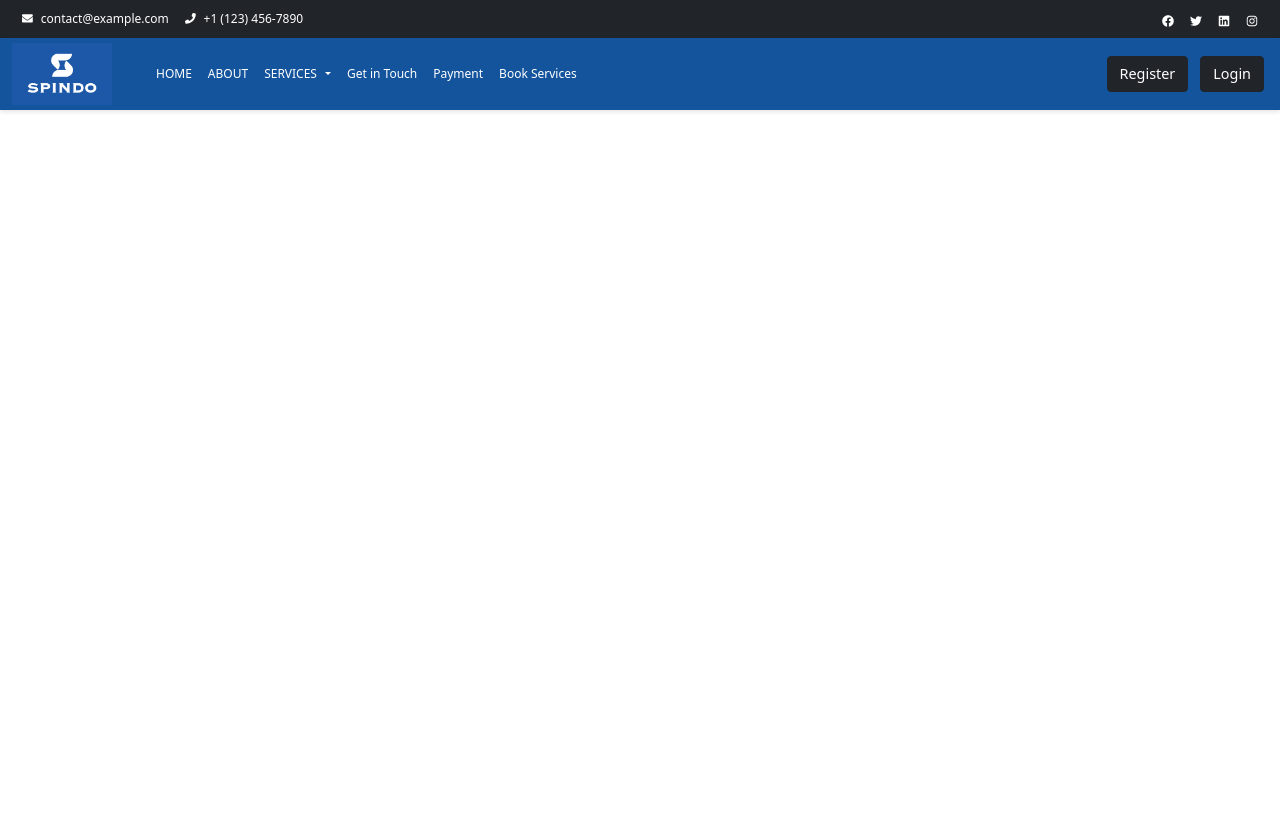
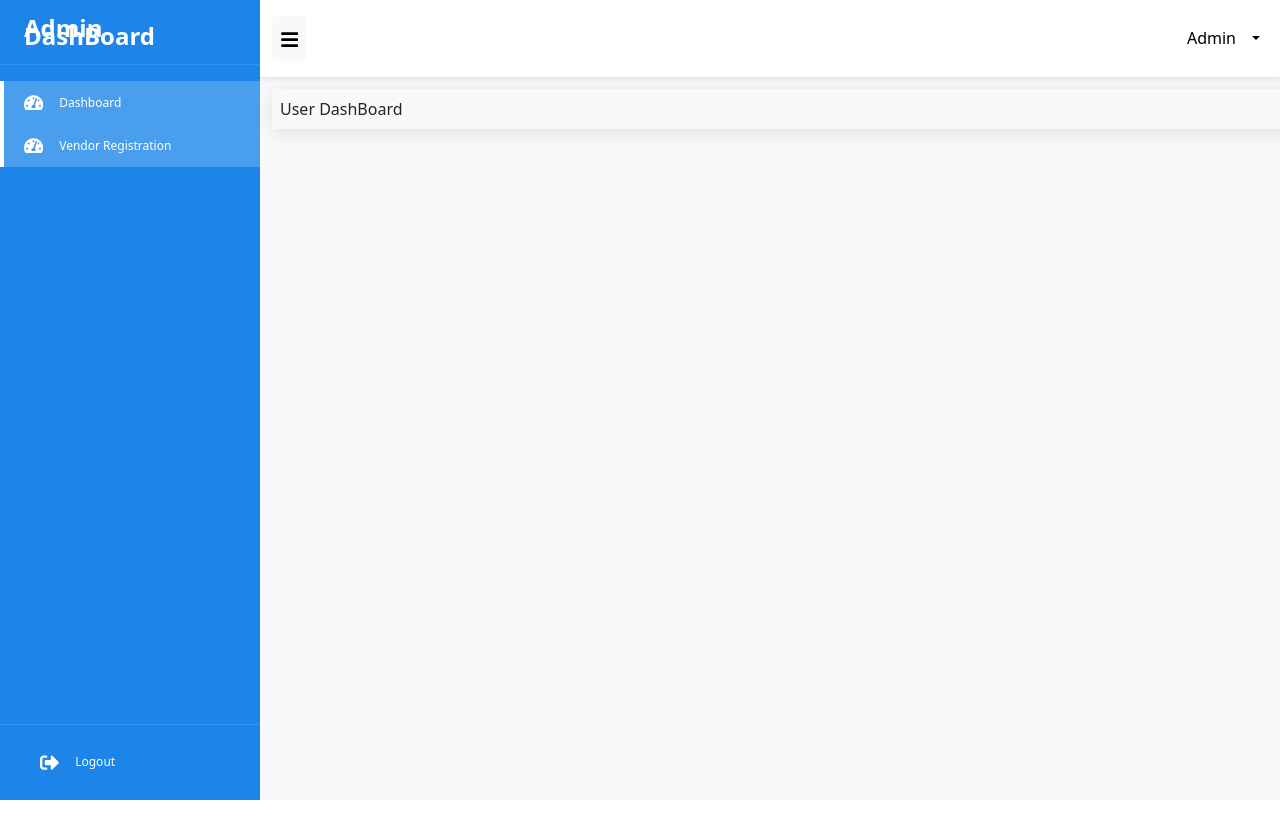
Before and after one commit to deepikachauhan8988/spindo, a React (Create React App) app: page /VendorRegistration in a window 1280 px wide. Shown: the top 838 px of the page. Before the commit the page ends 800 px from the top, so only its background shows below. Built offline with nearby package versions, Linux system fonts and the light colour scheme.

Commit message:
Vendor Registration added in app

```diff
--- a/src/App.js
+++ b/src/App.js
@@ -22,6 +22,7 @@ import UserDashBoard from "./componets/user_dashboard/UserDashBoard";
 import VendorDashBoard from "./componets/vendor_dashboard/VendorDashBoard";
 import StaffDashBoard from "./componets/staff_dashboard/StaffDashBoard";
 import AboutUs from "./componets/pages/AboutUs";
+import VendorRegistration from "./componets/staff_dashboard/vendor_reg/VendorRegistration";
 
 
 
@@ -34,6 +35,7 @@ function App() {
     "/UserDashBoard",
     "/StaffDashBoard",
     "/VendorDashBoard",
+    "/VendorRegistration"
 
   ]);
 
@@ -55,6 +57,7 @@ function App() {
             <Route path="/VendorDashBoard" element={<VendorDashBoard />} />
             <Route path="/StaffDashBoard" element={<StaffDashBoard />} />
             <Route path="/AboutUs" element={<AboutUs />} />
+            <Route path="/VendorRegistration" element={<VendorRegistration />} />
 
 
 
--- a/src/componets/login/Login.js
+++ b/src/componets/login/Login.js
@@ -120,7 +120,7 @@ const Login = () => {
         if (data.data.role === 'admin') {
           redirectTo = "/AdminDashBoard";
         } else if (data.data.role === 'staffadmin') {
-          redirectTo = "/StaffAdminDashBoard";
+          redirectTo = "/StaffDashBoard";
         } else if (data.data.role === 'vendor') {
           redirectTo = "/VendorDashBoard";
         } else if (data.data.role === 'customer') {
--- a/src/componets/staff_dashboard/StaffLeftNav.js
+++ b/src/componets/staff_dashboard/StaffLeftNav.js
@@ -52,6 +52,13 @@ const menuItems = [
       icon: <FaTachometerAlt />,
       label: "Dashboard",
       path: "/StaffDashBoard",
+      active: true,
+    },
+
+     {
+      icon: <FaTachometerAlt />,
+      label: "Vendor Registration",
+      path: "/VendorRegistration",
       active: true,
     },
 
--- /dev/null
+++ b/src/componets/staff_dashboard/vendor_reg/VendorRegistration.js
@@ -0,0 +1,56 @@
+import React, { useState, useEffect } from "react";
+import { Container } from "react-bootstrap";
+import "../../../assets/css/admindashboard.css";
+import StaffLeftNav from "../StaffLeftNav";
+import StaffHeader from "../StaffHeader";
+
+
+
+
+const VendorRegistration = () => {
+   // Check device width
+     const [sidebarOpen, setSidebarOpen] = useState(true);
+  const [isMobile, setIsMobile] = useState(false);
+  const [isTablet, setIsTablet] = useState(false);
+  useEffect(() => {
+    const checkDevice = () => {
+      const width = window.innerWidth;
+      setIsMobile(width < 768);
+      setIsTablet(width >= 768 && width < 1024);
+      setSidebarOpen(width >= 1024);
+    };
+    checkDevice();
+    window.addEventListener("resize", checkDevice);
+    return () => window.removeEventListener("resize", checkDevice);
+  }, []);
+
+  const toggleSidebar = () => setSidebarOpen(!sidebarOpen);
+
+
+  return (
+    <>
+      <div className="dashboard-container">
+        {/* Left Sidebar */}
+        <StaffLeftNav
+          sidebarOpen={sidebarOpen}
+          setSidebarOpen={setSidebarOpen}
+          isMobile={isMobile}
+          isTablet={isTablet}
+        />
+
+        {/* Main Content */}
+        <div className="main-content-dash">
+          <StaffHeader toggleSidebar={toggleSidebar} />
+
+          <Container fluid className="dashboard-body dashboard-main-container">
+         User DashBoard
+          </Container>
+        </div>
+      </div>
+
+
+    </>
+  );
+};
+
+export default VendorRegistration;
```
